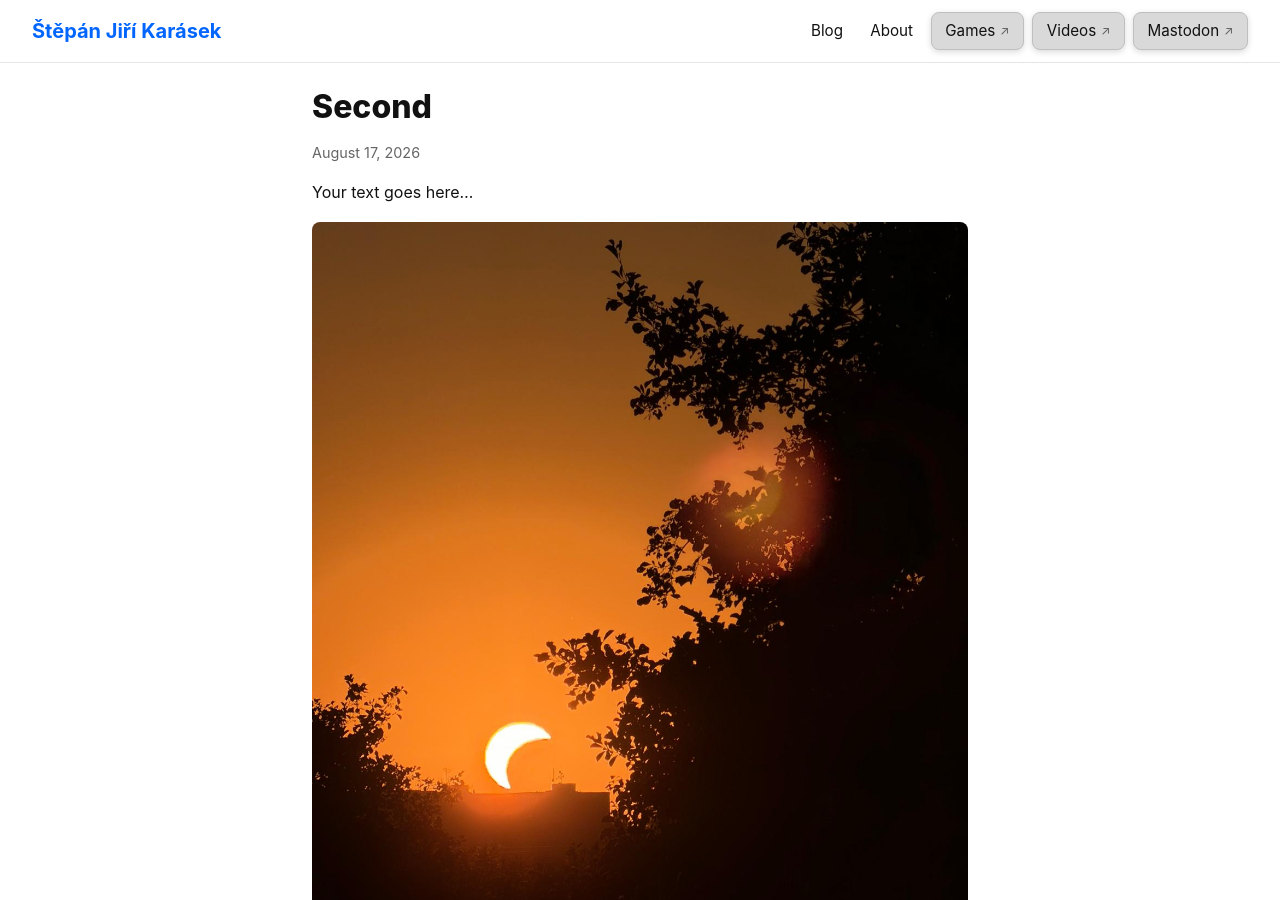
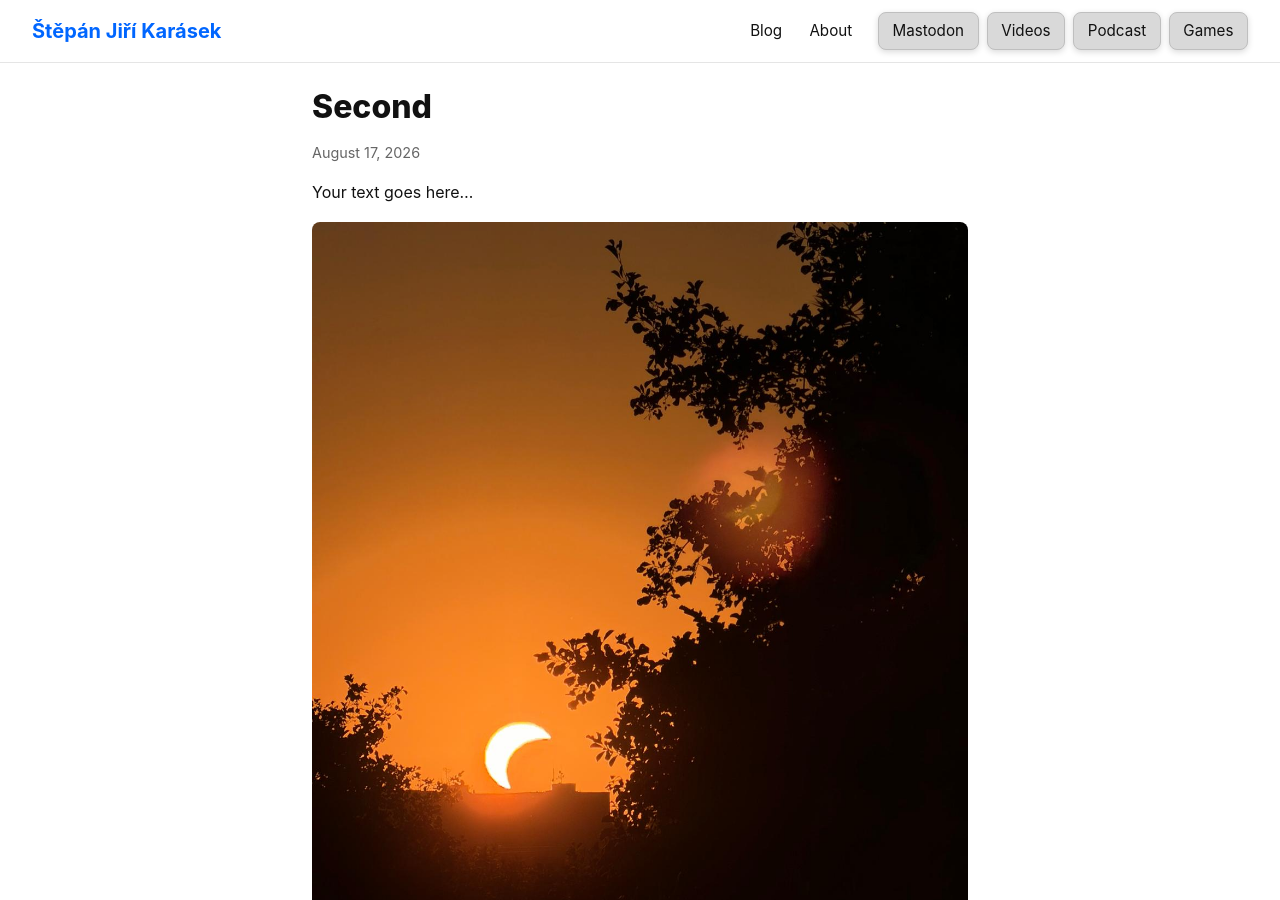
Before and after one commit to StepanJiri/stepankarasek.github.io, a Jekyll site: the page built from index.md, in a window 1280 px wide and 900 px high. Built offline with Jekyll 4.4.1, drawn with Linux system fonts in a browser that asks for light colours.

Commit message:
Update default.html

```diff
--- a/_layouts/default.html
+++ b/_layouts/default.html
@@ -13,22 +13,18 @@
     <a class="site-brand {% if page.url == '/' %}active{% endif %}" href="{{ '/' | relative_url }}">{{ site.title }}</a>
 
     <nav class="site-nav">
-      <!-- Blog is only active when you're actually on /blog/ or reading a post, NOT on the homepage -->
       <a href="{{ '/blog/' | relative_url }}"
          class="nav-link {% if page.url contains '/blog' or page.layout == 'post' %}active{% endif %}">Blog</a>
 
       <a href="{{ '/about/' | relative_url }}"
          class="nav-link {% if page.url contains '/about' %}active{% endif %}">About</a>
 
-      <a href="https://jirka-karasek.itch.io" class="nav-link nav-link-external" target="_blank" rel="noopener">
-        Games <span class="external-icon" aria-hidden="true">&#8599;</span>
-      </a>
-      <a href="https://www.youtube.com/@RubiconRevisited" class="nav-link nav-link-external" target="_blank" rel="noopener">
-        Videos <span class="external-icon" aria-hidden="true">&#8599;</span>
-      </a>
-      <a href="https://mastodon.social/@yourusername" class="nav-link nav-link-external" target="_blank" rel="noopener">
-        Mastodon <span class="external-icon" aria-hidden="true">&#8599;</span>
-      </a>
+      <span class="nav-divider" aria-hidden="true"></span>
+
+      <a href="https://mastodon.social/@yourusername" class="nav-link nav-link-external" target="_blank" rel="noopener">Mastodon</a>
+      <a href="https://www.youtube.com/@RubiconRevisited" class="nav-link nav-link-external" target="_blank" rel="noopener">Videos</a>
+      <a href="https://rss.com/podcasts/test-pod734/" class="nav-link nav-link-external" target="_blank" rel="noopener">Podcast</a>
+      <a href="https://jirka-karasek.itch.io" class="nav-link nav-link-external" target="_blank" rel="noopener">Games</a>
     </nav>
   </header>
 
```
